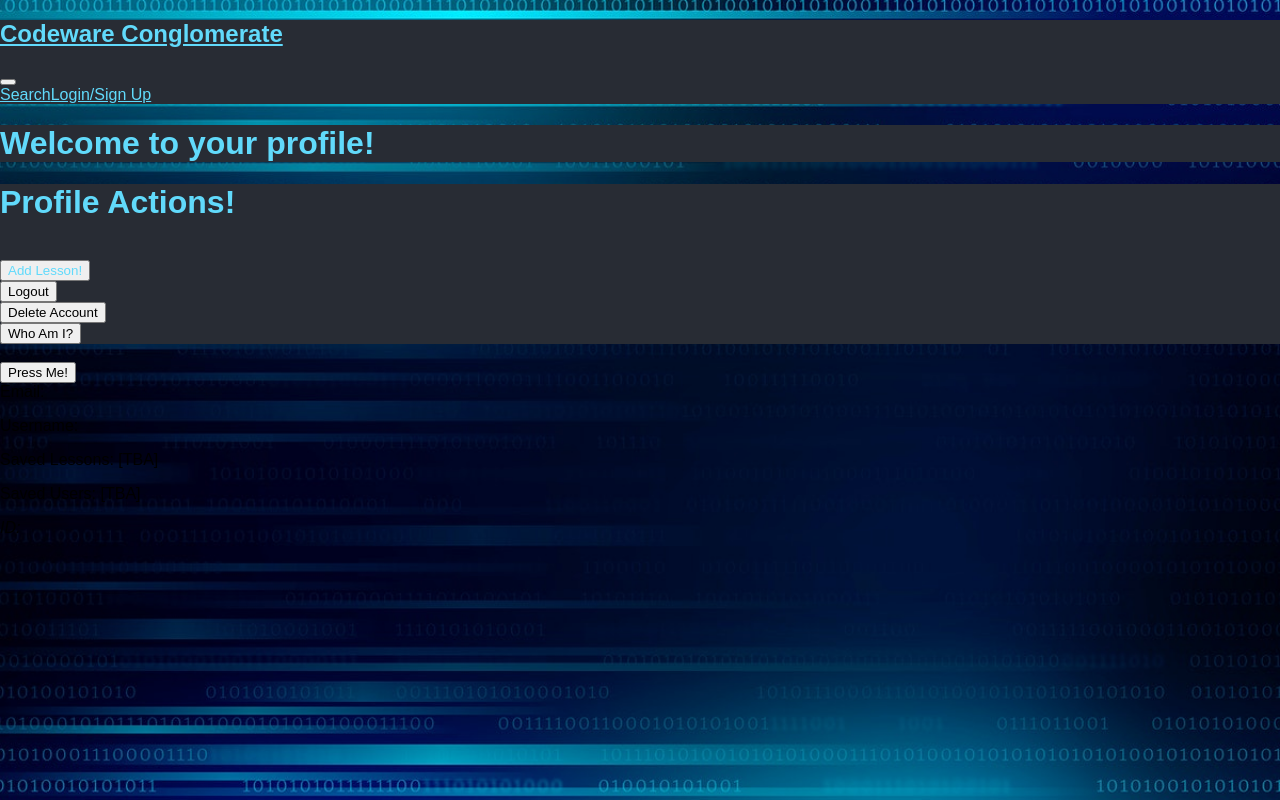
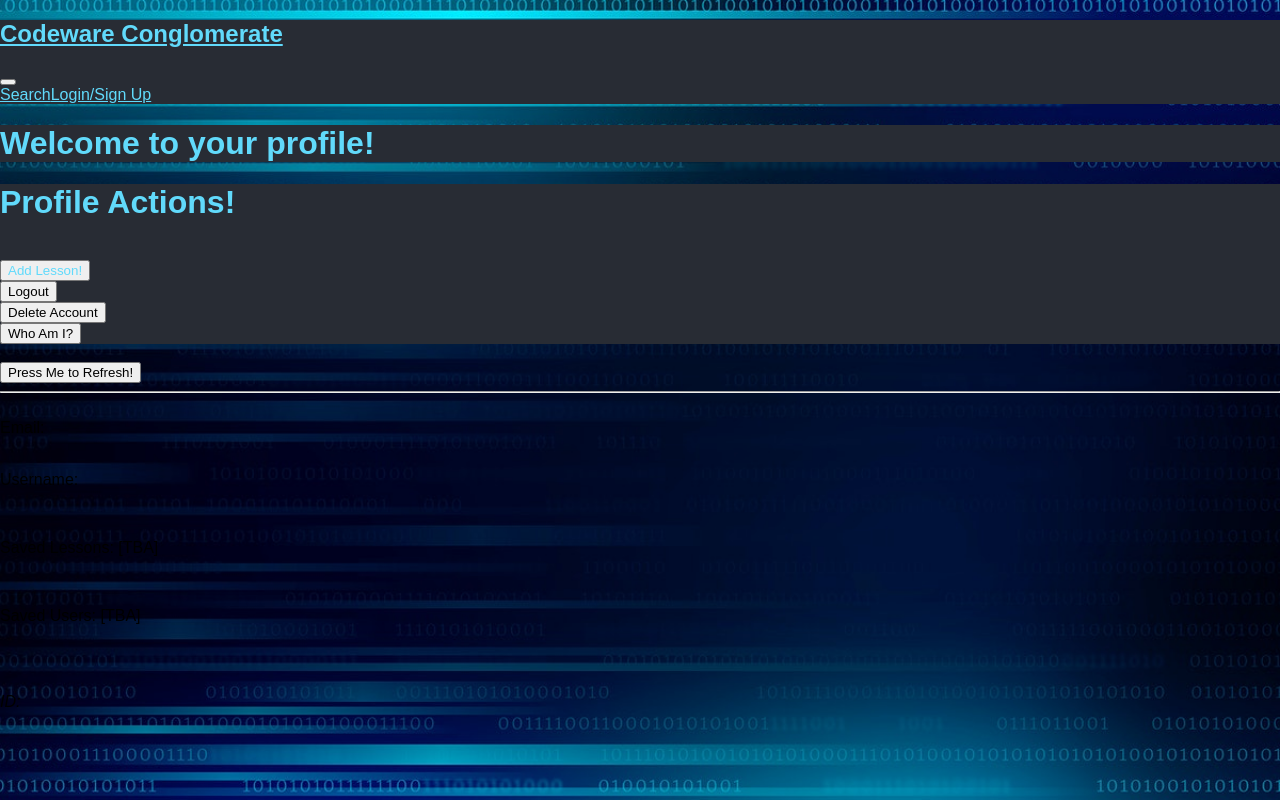
Before and after one commit to ConnorCleveland2002/Final-Project-inator, a React (Create React App) app in the folder client/: page /profile in a window 1280 px wide. Both pictures are taken after a click on the button "Who Am I?". Built offline with nearby package versions, Linux system fonts and the light colour scheme; no server answers; the HTML template or start-up script is replaced by a standard one.

Commit message:
Worked a bit on Profile Actions formatting and Layout

```diff
--- a/client/src/components/Navbar.js
+++ b/client/src/components/Navbar.js
@@ -51,6 +51,7 @@ const AppNavbar = () => {
             </Navbar.Collapse>
           </Container>
         </Navbar>
+
         <Modal
           size="lg"
           show={showModal}
--- a/client/src/components/ProfileActions.js
+++ b/client/src/components/ProfileActions.js
@@ -89,19 +89,31 @@ const ProfileActions = () => {
           size="lg"
           aria-labelledby="me-modal"
         >
-          <Button onClick={goGetMe}>Press Me!</Button>
+          <Button onClick={goGetMe} size="lg" variant="primary">Press Me to Refresh!</Button>
+          <hr></hr>
+          <br></br>
           <Container>
             <CardColumns>
               {/* {meme.map((me) => { */}
-                {/* return ( */}
-                  <Card.Body>
-                <Card.Title>Email:  {meesa.email}</Card.Title>
-                <Card.Text>Username:  {meesa.username}</Card.Text>
-                <Card.Text>Saved Lessons:  [TBA]</Card.Text>
-                <Card.Text>Saved Users:  [TBA]</Card.Text>
-                    <p className="small">ID: {meesa._id}</p>
-                  </Card.Body>
-                {/* ); */}
+              {/* return ( */}
+              <Card.Body>
+                <Card.Title>Email: {meesa.email}</Card.Title>
+                <br></br>
+                <Card.Text>Username: {meesa.username}</Card.Text>
+                <br></br>
+                <Card.Text>
+                  Saved Lessons:  [TBA]
+                  {/* {meesa.savedLessons || "[TBA]"} */}
+                </Card.Text>
+                <br></br>
+                <Card.Text>
+                  Saved Users: {meesa.savedTeachers || "[TBA]"}
+                </Card.Text>
+                <br></br>
+                <br></br>
+                <p className="small">ID: {meesa._id}</p>
+              </Card.Body>
+              {/* ); */}
               {/* })} */}
             </CardColumns>
           </Container>
```
